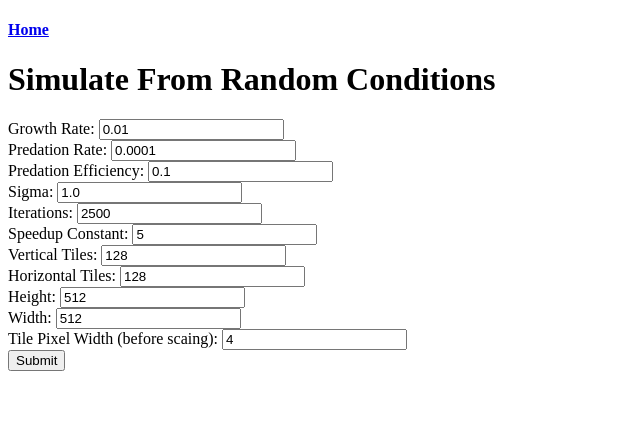
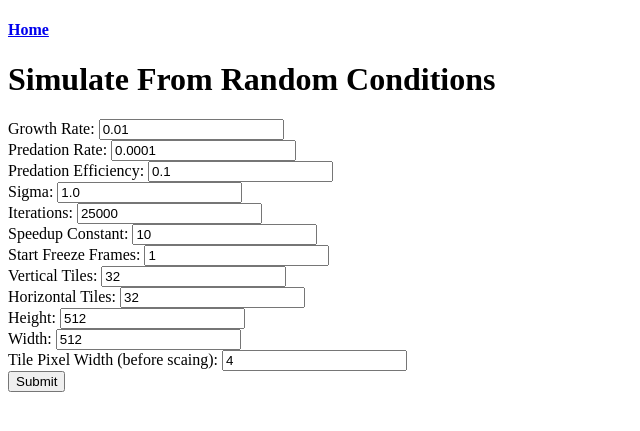
Before and after one commit to ZackMagnotti/rgb_app, a Flask app: page /random_simulator in a window 1280 px wide. Shown: the top 431 px of the page, without its empty margins (0-640 px from the left). Run offline with Flask 3, Linux system fonts and the light colour scheme.

Commit message:
fix random simulator

```diff
--- a/rgb_app/app.py
+++ b/rgb_app/app.py
@@ -249,6 +249,24 @@ def image_upload_simulator():
 def random_simulator():
     form_data = {**DEFAULT_KWARGS}
     show_image = False
+    # When there is no user-input starting image, resolution
+    # is less important. Random noise also takes longer to
+    # develop into visible patterns. Therefore, for the random
+    # condition start, reduce default resolution, extend
+    # simulation time, and increase speedup constant.
+    # Also, set default "start freeze frames" to 1,
+    # as there is no real initial image to admire.
+    tiles = 32
+    iterations = 25000
+    frameskip = 10
+    freeze_frames = 1
+    form_data |= {
+        'x_tiles': tiles,
+        'y_tiles': tiles,
+        'iterations': iterations,
+        'frameskip': frameskip,
+        'start_freeze_frames': freeze_frames,
+    }
     if request.method == 'POST':
         form_data |= {k: v for k, v in request.form.items() if v}
         show_image = True
--- a/rgb_app/templates/random_simulator.html
+++ b/rgb_app/templates/random_simulator.html
@@ -13,14 +13,13 @@
         <label>Sigma: <input type="text" name="sigma" value="{{ sigma }}"></label><br>
         <label>Iterations: <input type="text" name="iterations" value="{{ iterations }}"></label><br>
         <label>Speedup Constant: <input type="text" name="frameskip" value="{{ frameskip }}"></label><br>
+        <label>Start Freeze Frames: <input type="text" name="start_freeze_frames" value="{{ start_freeze_frames }}"></label><br>
         <label>Vertical Tiles: <input type="text" name="x_tiles" value="{{ x_tiles }}"></label><br>
         <label>Horizontal Tiles: <input type="text" name="y_tiles" value="{{ y_tiles }}"></label><br>
         <label>Height: <input type="text" name="image_height" value="{{ image_height }}"></label><br>
         <label>Width: <input type="text" name="image_width" value="{{ image_width }}"></label><br>
         <label>Tile Pixel Width (before scaing): <input type="text" name="tile_size" value="{{ tile_size }}"></label><br>
         <button type="submit">Submit</button>
-        <!-- Hidden Elements -->
-        <input type="hidden" name="start_freeze_frames" value="1">
     </form>
 </body>
 </html>
```
